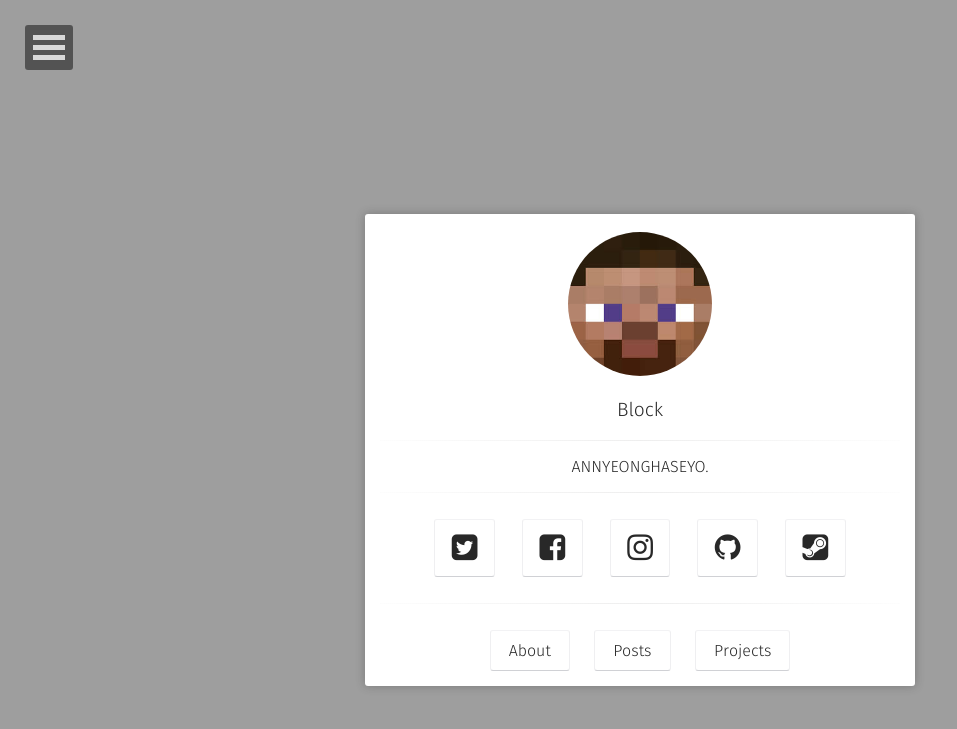
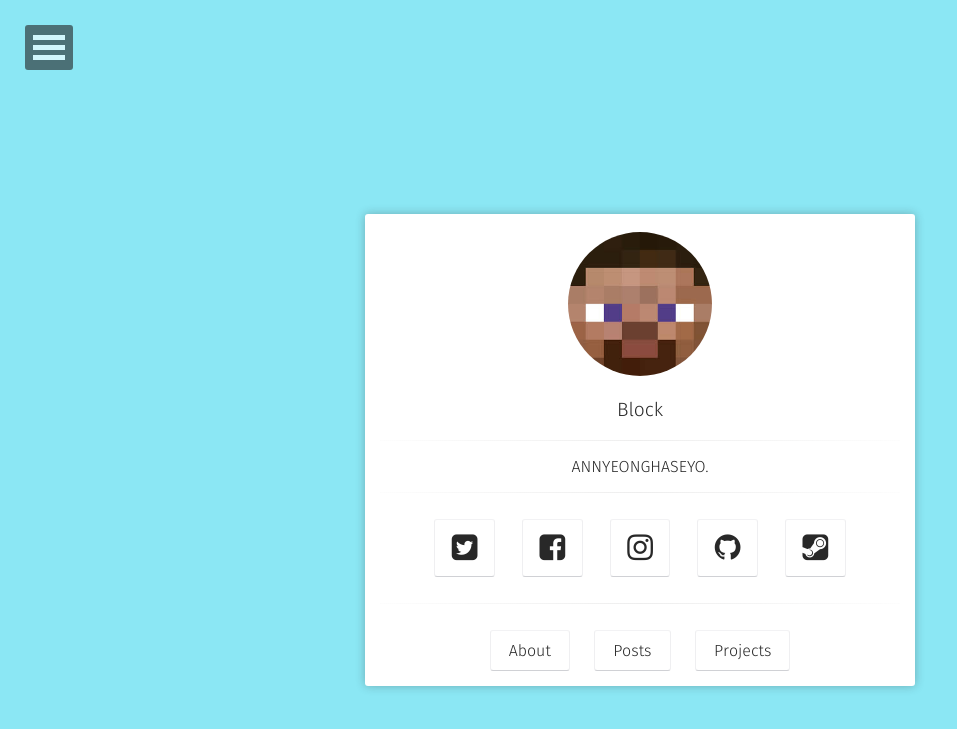
Before and after one commit to john3670/john3670.github.com, a Jekyll site: the page built from index.html, in a window 1280 px wide. Shown: the top 729 px of the page, without its empty margins (0-957 px from the left). Built offline with Jekyll 4.4.1, drawn with Linux system fonts in a browser that asks for light colours; some web fonts are replaced.

Commit message:
Update _config.yml

```diff
--- a/_config.yml
+++ b/_config.yml
@@ -5,7 +5,7 @@ description:        "Moon is a minimal, one column jekyll theme for your blog."
 reading_time:       true
 words_per_minute:   200
 logo:               'assets/img/다운로드.jfif'
-background:         'assets/img/배경'
+background:         'assets/img/배경.jpg'
 tiled_bg:           false   # Set this true if you want to tile your background image, otherwise it will be covered
 locale:             en_US
 # url:                https://taylantatli.github.io/Moon
```
